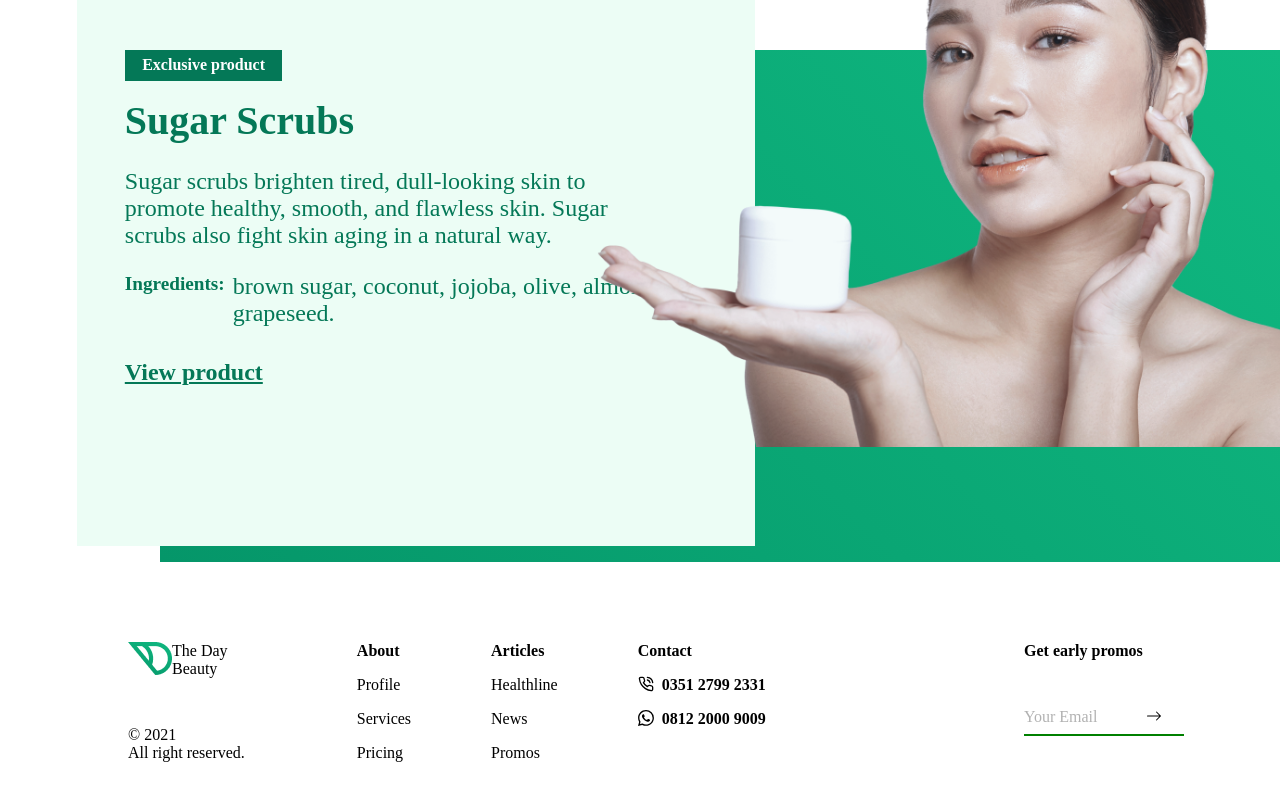
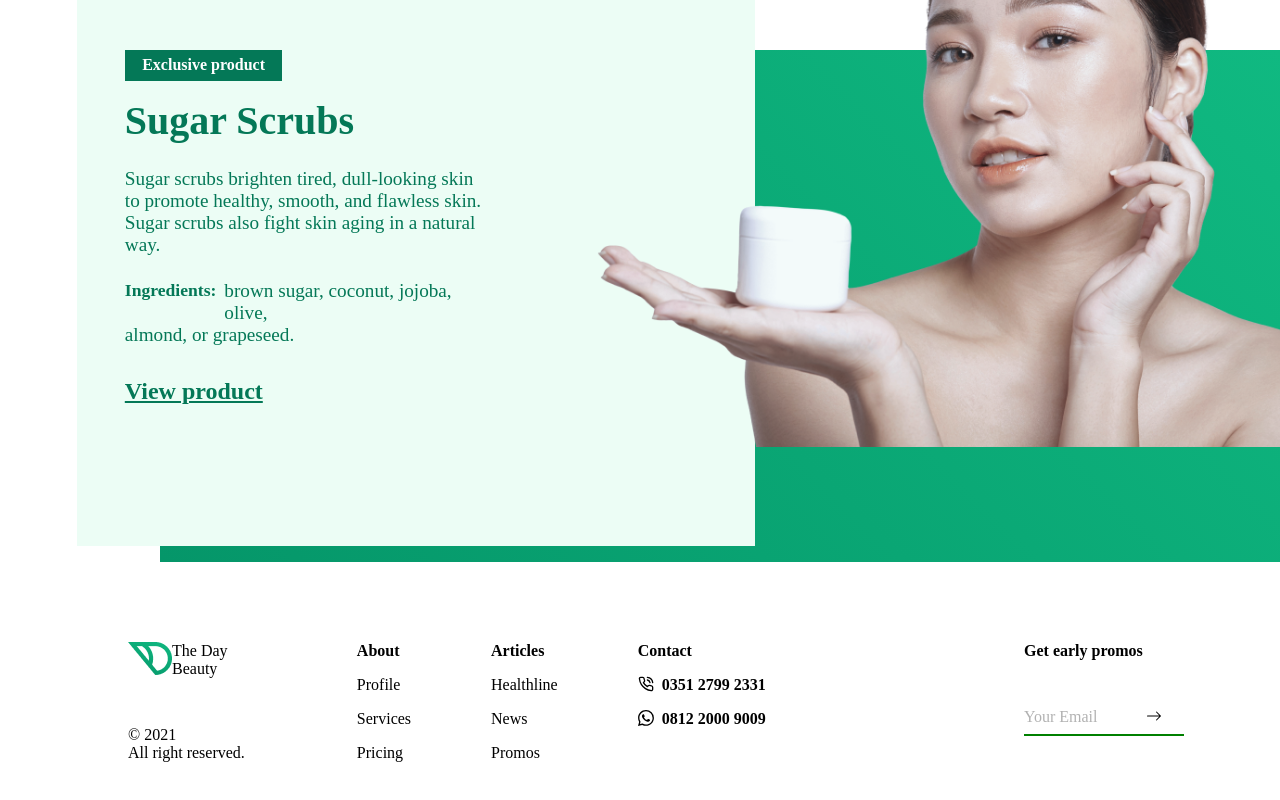
Before and after one commit to sidvekariya/figma-massage-template, a Next.js app: page / in a window 1280 px wide. Shown: the part 1476-2276 px from the top of the page. Built offline with nearby package versions, Linux system fonts and the light colour scheme.

Commit message:
text sixe changed in product section

```diff
--- a/components/Product.jsx
+++ b/components/Product.jsx
@@ -17,11 +17,13 @@ const Product = () => {
                     skin aging in a natural way.
                 </p>
                 <div className={styles.ingredients}>
-                    <h1 className={styles.title}>Ingredients:</h1>
-                    <span className={styles.texts}>
-                        brown sugar, coconut, jojoba, olive, almond, or
-                        grapeseed.
-                    </span>
+                    <div className={styles.line1}>
+                        <h1 className={styles.title}>Ingredients:</h1>
+                        <span className={styles.texts}>
+                            brown sugar, coconut, jojoba, olive,
+                        </span>
+                    </div>
+                    <span className={styles.text}>almond, or grapeseed.</span>
                 </div>
                 <h5 className={styles.btn}>View product</h5>
             </div>
--- a/styles/product.module.css
+++ b/styles/product.module.css
@@ -42,26 +42,33 @@
 
 .para {
     color: rgba(4, 120, 87, 1);
-    width: 80%;
-    font-size: 1.5rem;
+    width: 58%;
+    font-size: 1.2rem;
     margin-top: 1.5rem;
 }
 
 .ingredients {
     margin-top: 1.5rem;
     display: flex;
+    flex-direction: column;
+    width: 55%;
 }
-
+.line1 {
+    display: flex;
+}
 .title {
     color: rgba(4, 120, 87, 1);
-    font-size: 1.2rem;
+    font-size: 1.1rem;
 }
 
 .texts {
-    font-size: 1.5rem;
-    width: 90%;
+    font-size: 1.2rem;
     color: rgba(4, 120, 87, 1);
     margin-left: 0.5rem;
+}
+.text {
+    font-size: 1.2rem;
+    color: rgba(4, 120, 87, 1);
 }
 
 .btn {
```
